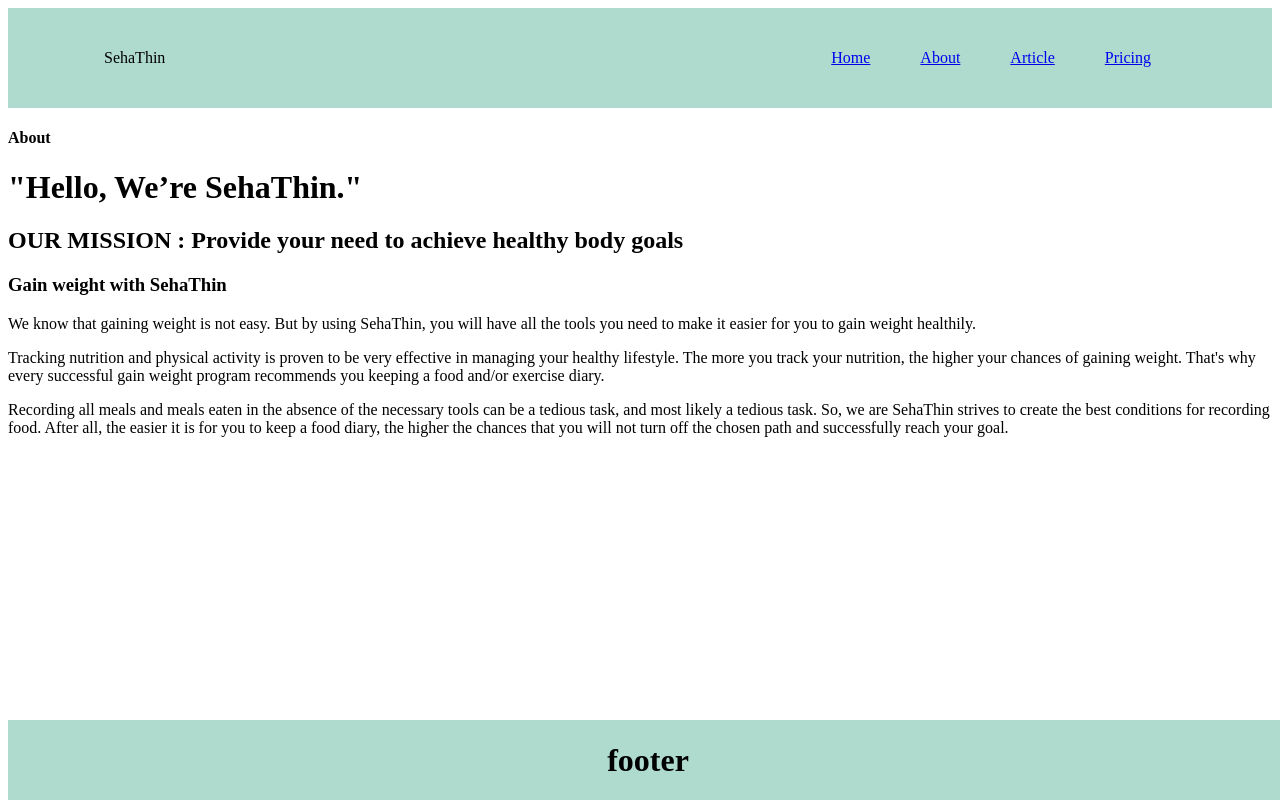
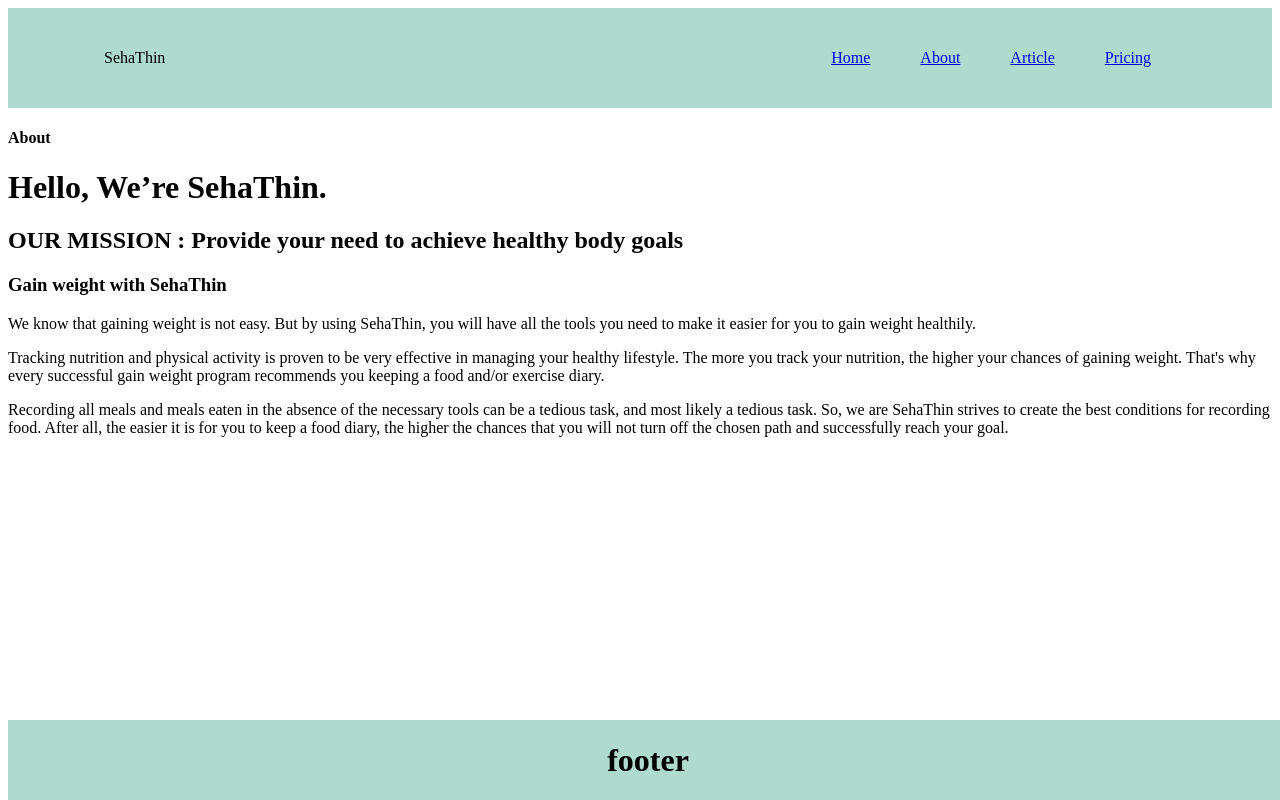
Before and after one commit to allfelaapk/sehathin-new, a React (Create React App) app: page /about in a window 1280 px wide. Built offline with nearby package versions, Linux system fonts and the light colour scheme.

Commit message:
fix typo

```diff
--- a/src/pages/About.tsx
+++ b/src/pages/About.tsx
@@ -4,7 +4,7 @@ export default function About() {
   return (
     <><div className="jumbotron">
         <h4>About</h4>
-        <h1>"Hello, We’re SehaThin."</h1>
+        <h1>Hello, We’re SehaThin.</h1>
         <h2>OUR MISSION : Provide your need to achieve healthy body goals</h2>
       </div>
       <div className="descript">
```
